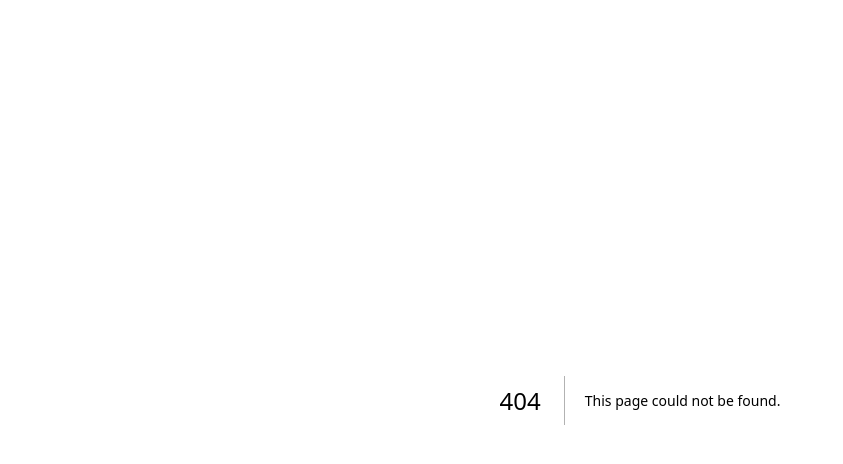
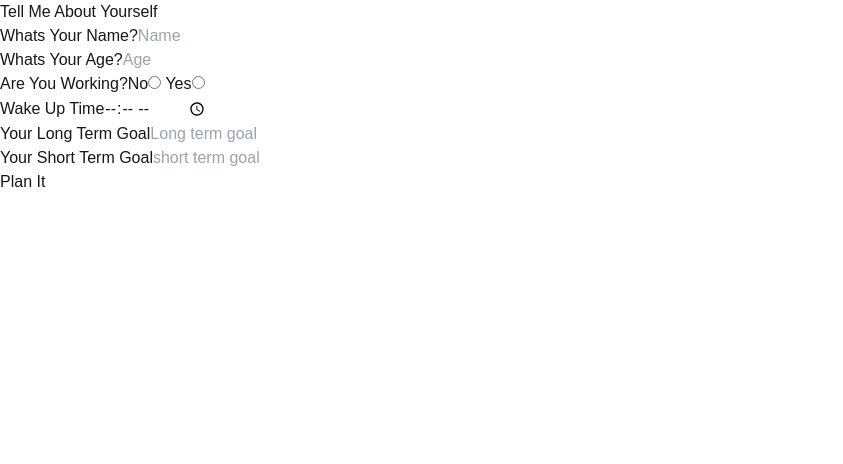
Before and after one commit to GauravJawalkar/Full_Stack_Todooo, a Next.js app: page /plan in a window 1280 px wide. Before the commit this address had no page. Shown: the top 464 px of the page, without its empty margins (0-843 px from the left). Built offline with nearby package versions, Linux system fonts and the light colour scheme.

Commit message:
interated the gemini AI for planning out my day

```diff
--- a/package.json
+++ b/package.json
@@ -9,6 +9,7 @@
     "lint": "next lint"
   },
   "dependencies": {
+    "@google/generative-ai": "^0.21.0",
     "axios": "^1.7.9",
     "cloudinary": "^2.5.1",
     "mongodb": "^6.12.0",
--- /dev/null
+++ b/src/app/api/aiPlanner/route.ts
@@ -0,0 +1,35 @@
+import { NextRequest, NextResponse } from "next/server";
+const { GoogleGenerativeAI } = require("@google/generative-ai");
+
+export async function POST(request: NextRequest) {
+    const genAI = new GoogleGenerativeAI(process.env.GEMINI_API);
+    const model = genAI.getGenerativeModel({ model: "gemini-1.5-flash" });
+
+    const reqBody = await request.json();
+    console.log("My req body is", reqBody);
+
+    const { name, age, working, workTime, wakeUpTime, lognTermGoal, shortTermGoal } = reqBody;
+
+    let notWorking;
+    if (working === "") {
+        notWorking = true;
+    }
+
+    // Creating a promt by using the above goten values . Would update later
+
+    const prompt = "Explain steps to learn Javascript. Give me the steps into array of objects ";
+    const newPrompt = `Hello my name is ${name}.I am ${age} old. ${notWorking ? "I am currently not working" : `I am working from ${workTime}`}.I wakeup at ${wakeUpTime}.My longTerm goal is ${lognTermGoal} and my short term goal is ${shortTermGoal}. Create me a optimal time-wise plan  using this information keeping in mind the longterm and short term goals, also add some gym-time to it. Give me this plan in the form of array of objects`
+
+    console.log(newPrompt)
+
+    try {
+        const result = await model.generateContent(`${newPrompt}`);
+        console.log(result.response.text());
+
+        return NextResponse.json({ data: result?.response.text() }, { status: 200 })
+
+    } catch (error) {
+        return NextResponse.json({ error: error }, { status: 500 })
+    }
+
+}
--- a/src/app/layout.tsx
+++ b/src/app/layout.tsx
@@ -26,7 +26,7 @@ export default function RootLayout({
   return (
     <html lang="en">
       <body
-        className={`${geistSans.variable} ${geistMono.variable} antialiased bg-[#0d0c0c] `}
+        className={`${geistSans.variable} ${geistMono.variable} text-white antialiased bg-[#0d0c0c] `}
       >
         {children}
         <Toaster
--- a/src/app/page.tsx
+++ b/src/app/page.tsx
@@ -5,6 +5,7 @@ import UpdateImageModal from "@/components/UpdateImageModal";
 import UpdateTodosModal from "@/components/UpdateTodoModal";
 import axios from "axios";
 import Image from "next/image";
+import Link from "next/link";
 import { useEffect, useState } from "react"
 import toast from "react-hot-toast";
 
@@ -70,6 +71,8 @@ function Home() {
             completedTasks();
             setModal(false)
           }} className="bg-[#1a1a1a] px-4 py-2 rounded ring-1 text-white ring-gray-700 hover:bg-black hover:ring-gray-500 transition-all ease-linear duration-200">Completed Tasks</button>
+
+          <Link href={'/plan'} className="bg-[#1a1a1a] px-4 py-2 rounded ring-1 text-white ring-gray-700 hover:bg-black hover:ring-gray-500 transition-all ease-linear duration-200">Plan With AI</Link>
         </div>
         <AddTodosModal isVisible={modal} onClose={() => { setModal(false) }} reRender={() => response()} />
         <UpdateTodosModal isUpdateVisible={updateModal} onUpdateClose={() => { setUpdateModal(false) }} title={title} id={id} reRender={() => response()} />
--- /dev/null
+++ b/src/app/plan/page.tsx
@@ -0,0 +1,91 @@
+"use client"
+import axios from "axios";
+import React, { useState } from "react";
+
+export default function PlanPage() {
+
+    const [name, setName] = useState("");
+    const [age, setAge] = useState("");
+    const [working, setWorking] = useState(false);
+    const [workTime, setWorkTime] = useState("");
+    const [wakeUpTime, setWakeUpTime] = useState("");
+    const [lognTermGoal, setLognTermGoal] = useState("");
+    const [shortTermGoal, setShortTermGoal] = useState("");
+
+
+    const userDetailsForPlan = {
+        name,
+        age,
+        working: working || "",
+        workTime,
+        wakeUpTime,
+        lognTermGoal,
+        shortTermGoal
+    }
+
+
+
+    const handelPlan = async (e: any) => {
+        e.preventDefault();
+        try {
+            await axios.post('/api/aiPlanner', userDetailsForPlan)
+        } catch (error) {
+            console.log("Error is : ", error)
+        }
+    }
+
+    return (
+        <section className="min-h-screen content-center text-center">
+            <div>
+                <div>
+                    <h1 className="text-4xl font-semibold pb-10">Tell Me About Yourself</h1>
+                </div>
+                <form onSubmit={handelPlan}>
+                    <div>
+                        <label>Whats Your Name?</label>
+                        <input className="text-black px-4 py-1" required placeholder="Name" value={name} onChange={(e: any) => { setName(e.target.value) }} type="text" />
+                    </div>
+                    <div>
+                        <label>Whats Your Age?</label>
+                        <input className="text-black px-4 py-1" required placeholder="Age" value={age} onChange={(e) => { setAge(e.target.value) }} type="text" />
+                    </div>
+                    <div>
+                        <label>Are You Working?</label>
+                        <label >No</label>
+                        <input checked={false} onChange={(e: any) => {
+                            setWorking(false)
+                        }} type="radio" />
+                        <label> Yes</label>
+                        <input placeholder="" checked={false} onChange={(e: any) => {
+                            setWorking(true)
+                        }} type="radio" />
+                    </div>
+
+                    {/* Optionla rendeirg SHIT */}
+                    {working ? <div>
+                        <label>Work Time</label>
+                        <input className="text-black px-4 py-1" placeholder="Work Time" value={workTime} onChange={(e) => { setWorkTime(e.target.value) }} type="time" />
+                    </div> :
+                        ""}
+
+                    <div>
+                        <label>Wake Up Time</label>
+                        <input className="text-black px-4 py-1" required placeholder="Wake up time" value={wakeUpTime} onChange={(e: any) => {
+                            setWakeUpTime(e.target.value);
+                            console.log("Wake up time is :", wakeUpTime)
+                        }} type="time" />
+                    </div>
+                    <div>
+                        <label>Your Long Term Goal</label>
+                        <input className="text-black px-4 py-1" required placeholder="Long term goal" value={lognTermGoal} onChange={(e) => { setLognTermGoal(e.target.value) }} type="text" />
+                    </div>
+                    <div>
+                        <label>Your Short Term Goal</label>
+                        <input className="text-black px-4 py-1" required placeholder="short term goal" value={shortTermGoal} onChange={(e) => { setShortTermGoal(e.target.value) }} type="text" />
+                    </div>
+                    <button type="submit" className="px-5 my-10  py-2 bg-neutral-700 rounded uppercase">Plan It</button>
+                </form>
+            </div>
+        </section>
+    );
+}
```
Also changed, not shown: 1 other file (tests, documents, lock files or other folders).
